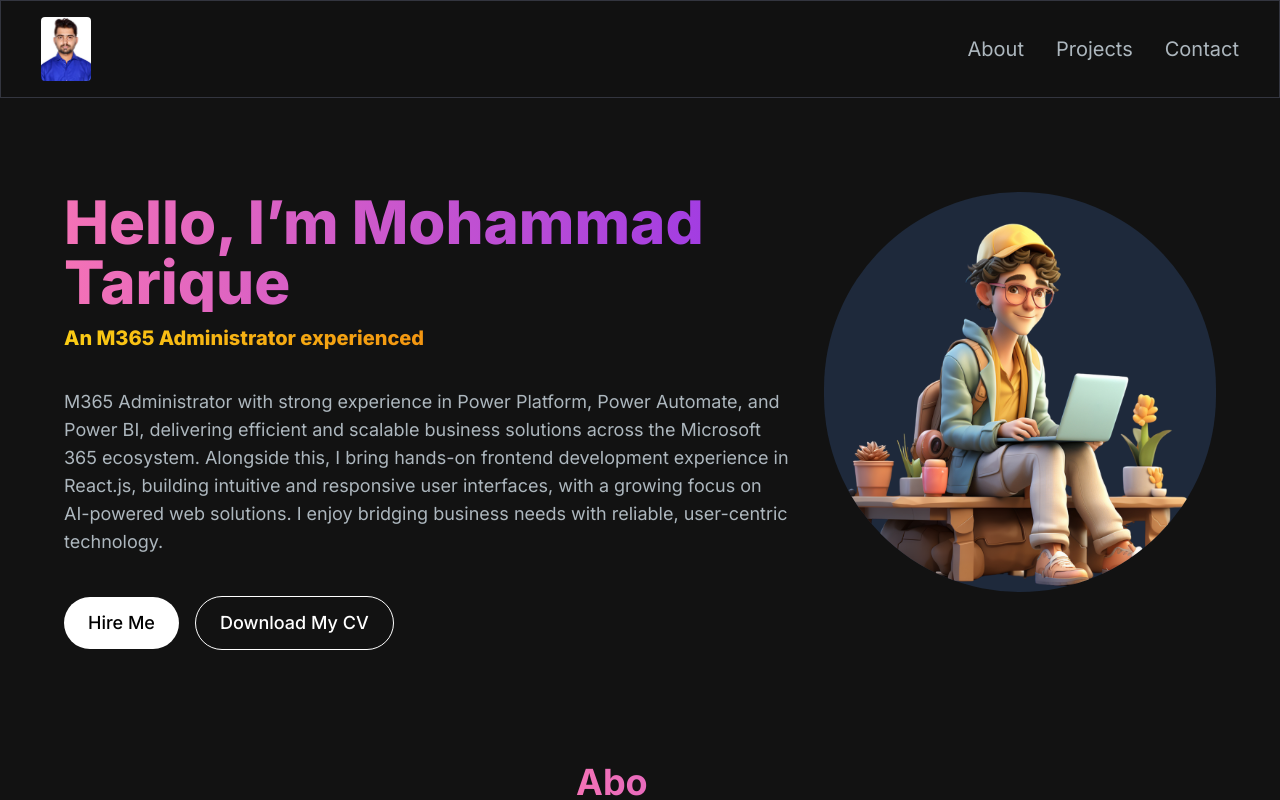
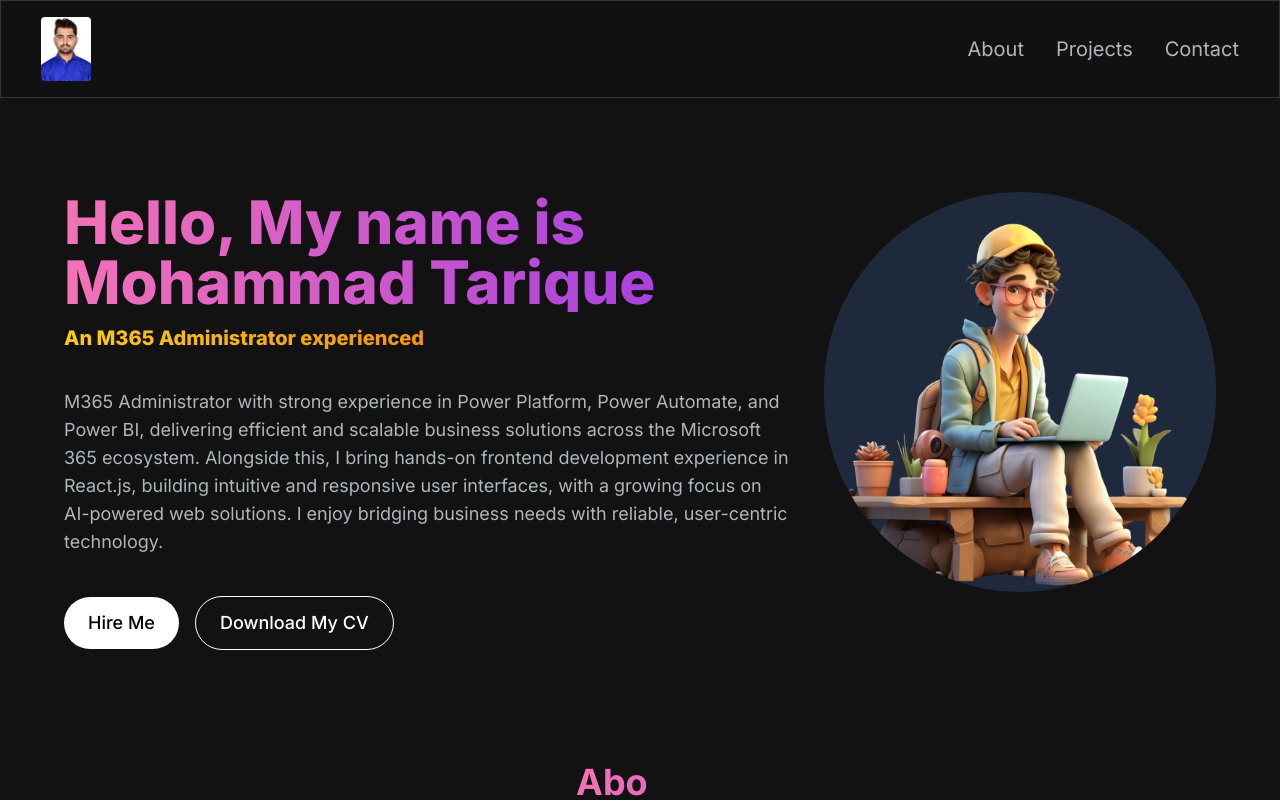
Before and after one commit to mohammadtarique6698/my-personal-portfolio-website, a Next.js app: page / in a window 1280 px wide. Shown: the top 800 px of the page. Built offline with nearby package versions, Linux system fonts and the light colour scheme.

Commit message:
Latest Update - 11/01/2026:-20

```diff
--- a/src/app/Components/HeroSection.jsx
+++ b/src/app/Components/HeroSection.jsx
@@ -22,7 +22,7 @@ const HeroSection = () => {
         >
           <h1 className="mb-5 text-4xl font-extrabold leading-tight text-white sm:text-5xl lg:text-6xl">
             <span className="block text-left text-transparent bg-clip-text bg-gradient-to-r from-pink-400 to-purple-600">
-              Hello, I’m Mohammad Tarique
+              Hello, My name is Mohammad Tarique
             </span>
 
             <TypeAnimation
```
